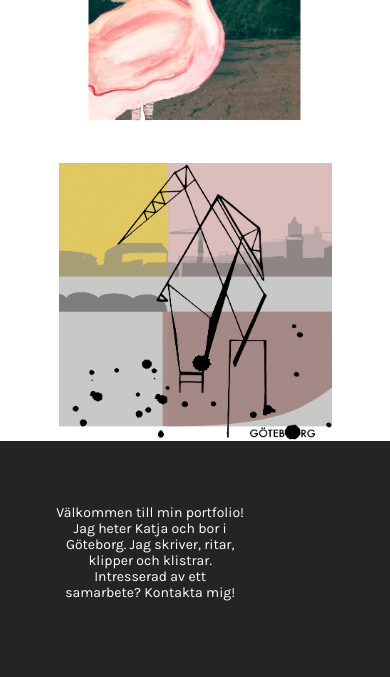
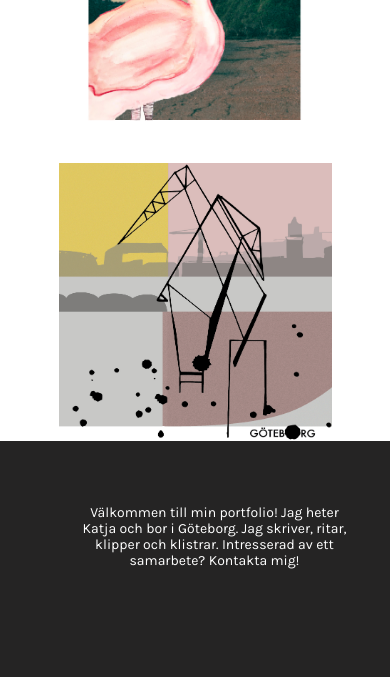
Before and after one commit to mannerkatja/mannerkatja.github.io, a plain HTML site: page index.html in a window 390 px wide. Shown: the part 1614-2291 px from the top of the page. Drawn offline with nearby package versions, Linux system fonts and the light colour scheme.

Commit message:
responsiv

```diff
--- a/styles.css
+++ b/styles.css
@@ -125,13 +125,19 @@ h2 {
 
 p{
   text-align: center;
+  align-items: center;
+  justify-content: center;
   font-size: 14px;
   padding-top: 50px;
 }
 
 .container{
-    display: block;
-  }
+  flex-direction: column;
+}
+
+.about{
+  width: 100%;
+}
 
 .box {
     width: 100%;
```
